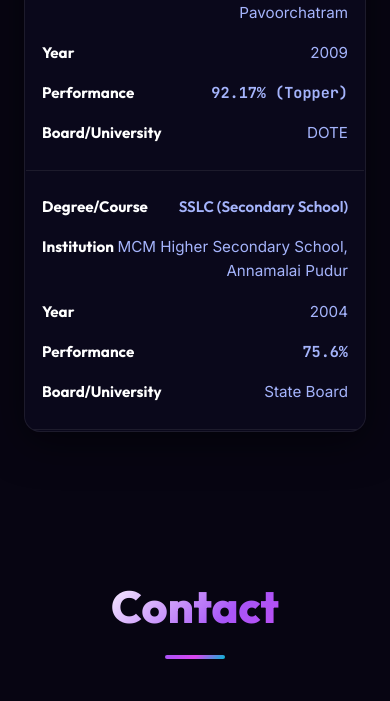
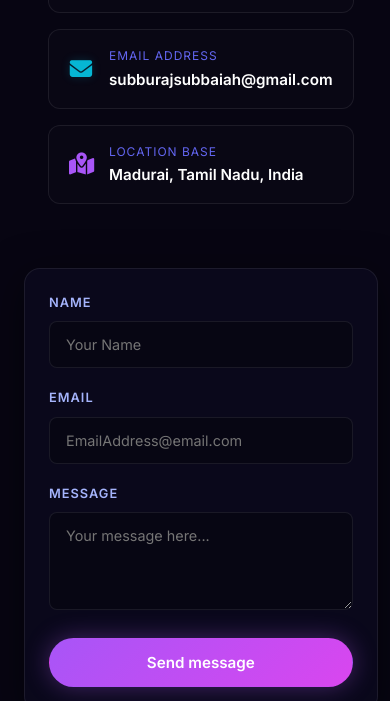
Before and after one commit to subburajsubbaiah/portfolio, a plain HTML site: page index.html in a window 390 px wide. Shown: the part 10900-11601 px from the top of the page. Drawn offline with Linux system fonts and the light colour scheme.

Commit message:
Remove education section and clean up associated styles and script elements

```diff
--- a/index.html
+++ b/index.html
@@ -536,52 +536,7 @@
       </div>
     </section>
 
-    <!-- Education Section -->
-    <section class="education-section section-padding" id="education">
-      <div class="container">
-        <div class="section-header-center">
-          <h2 class="section-title-gradient">Education</h2>
-          <div class="header-line-center"></div>
-        </div>
 
-        <div class="education-table-container glass-card">
-          <table class="education-table">
-            <thead>
-              <tr>
-                <th scope="col">Degree / Course</th>
-                <th scope="col">Institution</th>
-                <th scope="col">Year</th>
-                <th scope="col">Performance</th>
-                <th scope="col">Board / University</th>
-              </tr>
-            </thead>
-            <tbody>
-              <tr>
-                <td data-label="Degree/Course" class="edu-highlight">B.E. (Electrical & Electronics)</td>
-                <td data-label="Institution">Velammal College of Engineering & Technology, Madurai</td>
-                <td data-label="Year">2012</td>
-                <td data-label="Performance" class="edu-performance">70.0%</td>
-                <td data-label="Board/University">Anna University, Tirunelveli</td>
-              </tr>
-              <tr>
-                <td data-label="Degree/Course" class="edu-highlight">Diploma (Electrical & Electronics)</td>
-                <td data-label="Institution">MSPVL Polytechnic College, Pavoorchatram</td>
-                <td data-label="Year">2009</td>
-                <td data-label="Performance" class="edu-performance">92.17% (Topper)</td>
-                <td data-label="Board/University">DOTE</td>
-              </tr>
-              <tr>
-                <td data-label="Degree/Course" class="edu-highlight">SSLC (Secondary School)</td>
-                <td data-label="Institution">MCM Higher Secondary School, Annamalai Pudur</td>
-                <td data-label="Year">2004</td>
-                <td data-label="Performance" class="edu-performance">75.6%</td>
-                <td data-label="Board/University">State Board</td>
-              </tr>
-            </tbody>
-          </table>
-        </div>
-      </div>
-    </section>
 
     <!-- Contact Section (Two Column Layout matching Reference Image) -->
     <section class="contact-section section-padding" id="contact">
--- a/script.js
+++ b/script.js
@@ -322,7 +322,7 @@ function handleFormSubmit(event) {
    SCROLL REVEAL TRIGGERS
    ========================================================================== */
 function initScrollReveal() {
-  const revealElements = document.querySelectorAll('section, .project-alt-card, .timeline-item, .achievement-card, .education-table-container');
+  const revealElements = document.querySelectorAll('section, .project-alt-card, .timeline-item, .achievement-card');
 
   revealElements.forEach(el => el.classList.add('reveal'));
 
--- a/styles.css
+++ b/styles.css
@@ -336,22 +336,7 @@ ul {
   box-shadow: 5px 10px 25px rgba(0, 0, 0, 0.5), 0 0 15px rgba(168, 85, 247, 0.15) !important;
 }
 
-/* 7. Education Container (Table highlight) */
-.education-table-container {
-  transition: border-color var(--transition-normal), background-color var(--transition-normal), transform 0.4s cubic-bezier(0.25, 1, 0.5, 1), box-shadow var(--transition-normal);
-}
-.education-table-container:hover {
-  transform: translateY(-4px);
-  border-color: rgba(6, 182, 212, 0.3) !important;
-  box-shadow: 0 15px 35px rgba(0, 0, 0, 0.6), 0 0 25px rgba(6, 182, 212, 0.15) !important;
-}
-.education-table tr {
-  transition: background-color var(--transition-fast);
-}
-.education-table tr:hover td {
-  background: rgba(255, 255, 255, 0.02);
-  color: #fff;
-}
+
 
 /* 8. Contact Form (Breathing Glow) */
 .contact-form-block {
@@ -1501,52 +1486,7 @@ ul {
   font-size: 0.88rem;
 }
 
-/* ==========================================================================
-   ACADEMIC QUALIFICATIONS
-   ========================================================================== */
-.education-table-container {
-  overflow-x: auto;
-  border-radius: 16px;
-  padding: 1px;
-}
-
-.education-table {
-  width: 100%;
-  border-collapse: collapse;
-  text-align: left;
-  font-size: 0.95rem;
-}
-
-.education-table th {
-  background: rgba(255, 255, 255, 0.01);
-  color: #fff;
-  font-family: var(--font-heading);
-  font-weight: 700;
-  padding: 20px 24px;
-  border-bottom: 1px solid var(--border-color);
-}
-
-.education-table td {
-  padding: 22px 24px;
-  border-bottom: 1px solid rgba(255, 255, 255, 0.03);
-  color: var(--text-muted);
-}
-
-.education-table tr:last-child td {
-  border-bottom: none;
-}
-
-.edu-highlight {
-  font-family: var(--font-heading);
-  color: #fff;
-  font-weight: 600;
-}
-
-.edu-performance {
-  font-family: var(--font-mono);
-  color: var(--color-secondary);
-  font-weight: 700;
-}
+
 
 /* ==========================================================================
    CONTACT SECTION (TWO COLUMN - REFERENCE IMAGE)
@@ -1906,38 +1846,7 @@ ul {
     margin-right: 0 !important;
   }
 
-  /* Table Mobile Responsive Cards */
-  .education-table thead {
-    display: none;
-  }
-
-  .education-table, .education-table tbody, .education-table tr, .education-table td {
-    display: block;
-    width: 100%;
-  }
-
-  .education-table tr {
-    border-bottom: 1px solid var(--border-color);
-    padding: 16px 0;
-  }
-
-  .education-table td {
-    text-align: right;
-    padding: 8px 16px;
-    border: none;
-    position: relative;
-  }
-
-  .education-table td::before {
-    content: attr(data-label);
-    position: absolute;
-    left: 16px;
-    width: 50%;
-    text-align: left;
-    font-weight: 700;
-    color: #fff;
-    font-family: var(--font-heading);
-  }
+
 
   .footer-bottom {
     flex-direction: column;
```
